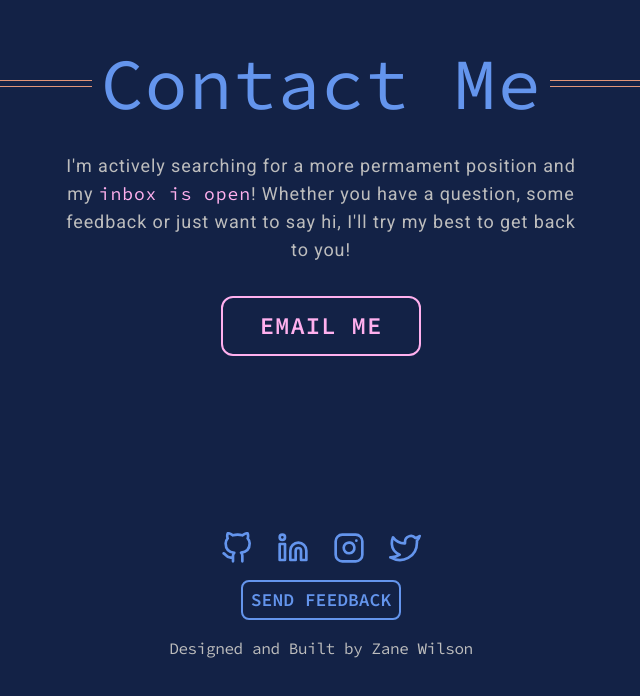
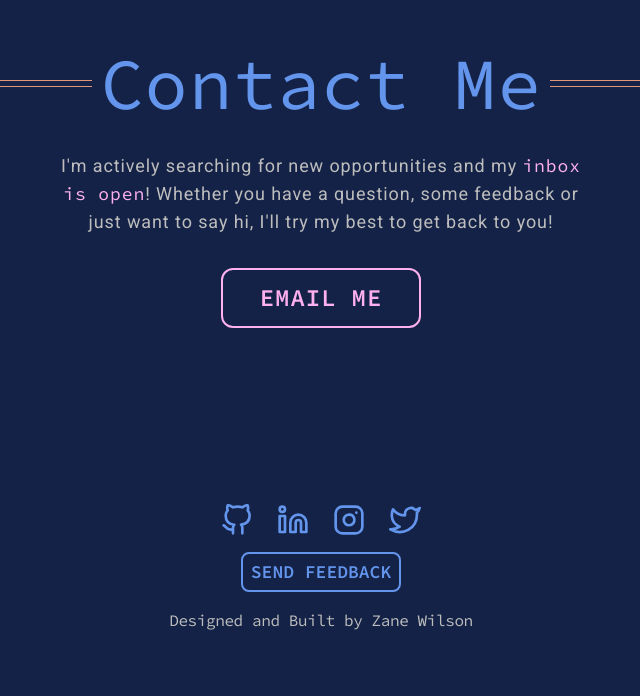
Before and after one commit to zaneaw/portfolio, a Next.js app: page / in a window 1280 px wide. Shown: the part 3050-3746 px from the top of the page, without its empty margins (319-959 px from the left). Built offline with nearby package versions, Linux system fonts and the light colour scheme; a web font is replaced by a local one.

Commit message:
verbiage change

```diff
--- a/components/findMe.jsx
+++ b/components/findMe.jsx
@@ -31,8 +31,8 @@ export default function ContactMe() {
                         }`}
                     >
                         <p className='text-center max-w-[520px]'>
-                            I&apos;m actively searching for a more permament
-                            position and my&nbsp;
+                            I&apos;m actively searching for new
+                            opportunities and my&nbsp;
                             <a
                                 className='group text-pink-light transition-all duration-300 ease-in-out'
                                 href="mailto:wilsonzanea@gmail.com?subject=Contacting%20You&body=Hi%20Zane!%20I'd%20like%20to%20hire%20you%20:)"
```
